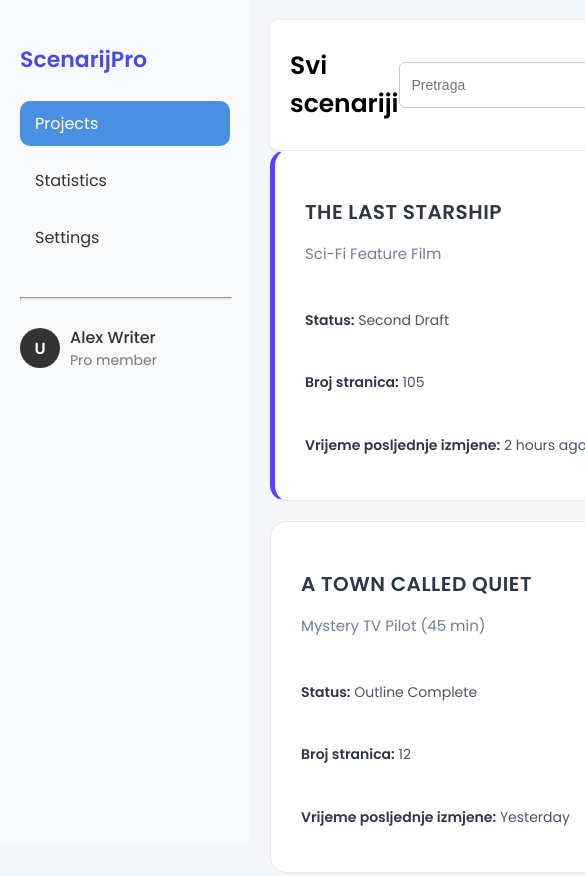
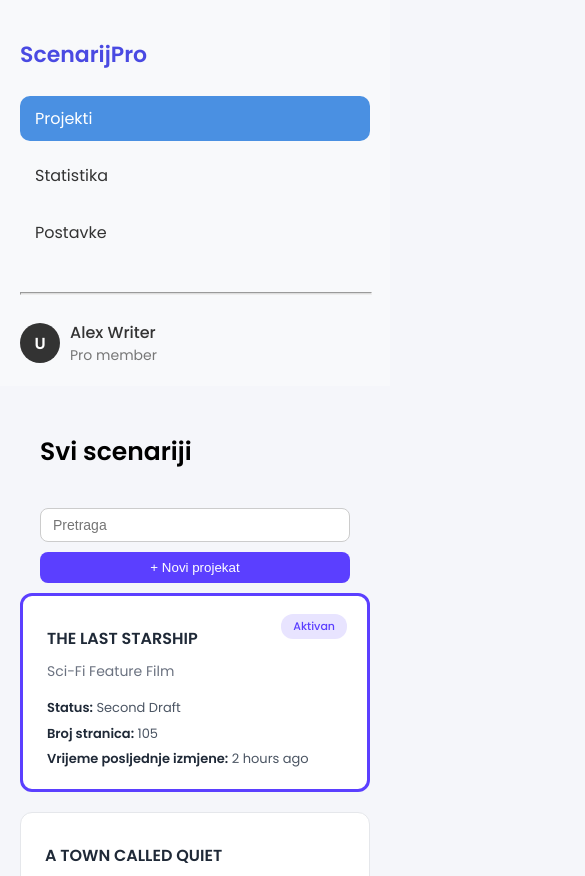
Before and after one commit to emirakurtovic5/ScenarijPro, a plain HTML site: page html/projects.html in a window 390 px wide. Shown: the top 876 px of the page, 585 px wide, since content can reach past the window. Drawn offline with Linux system fonts and the light colour scheme.

Commit message:
Prvi zadatak zavrsen

```diff
--- a/css/projects.css
+++ b/css/projects.css
@@ -1,12 +1,12 @@
-/* Opšti stilovi */
+
 body {
     margin: 0;
-    background-color: #f5f6fa; /* boja pozadine cijele stranice */
+    background-color: #f5f6fa;
     font-family: "Poppins", "Inter", sans-serif;
     display: flex;
 }
 
-/* Sidebar */
+
 .sidebar {
     width: 250px;
     height: 100vh;
@@ -20,7 +20,7 @@ body {
     flex-direction: column;
 }
 
-/* Naslov aplikacije */
+
 .naslov {
     color: #4a4ae2;
     font-size: 22px;
@@ -28,7 +28,7 @@ body {
     margin-bottom: 25px;
 }
 
-/* Navigacija */
+
 .lista {
     list-style: none;
     padding: 0;
@@ -56,7 +56,7 @@ body {
 }
 
 .lista a:hover {
-    background-color: #e5e7eb;
+    background-color: #d0e7ff;
 }
 
 .lista a.aktivno {
@@ -64,7 +64,7 @@ body {
     color: white;
 }
 
-/* Linija razdvajanja */
+
 .linija {
     width: 100%;
     height: 1px;
@@ -72,12 +72,12 @@ body {
     margin: 25px 0 25px 0;
 }
 
-/* Profil korisnika */
+
 .korisnik {
     display: flex;
     align-items: center;
     gap: 10px;
-    /*margin-top: auto; da ostane pri dnu sidebar-a */
+
 }
 
 .slika {
@@ -105,22 +105,19 @@ body {
     margin: 0;
 }
 
-/* Glavni sadržaj */
+
 main {
-    margin-left: 250px; /* širina sidebar-a */
+    margin-left: 250px;
     padding: 20px;
     flex-grow: 1;
 }
 
-/* Header (zaglavlje) */
+
 .header {
     display: flex;
     justify-content: space-between;
     align-items: center;
     padding: 10px 20px;
-    background-color: #fff;
-    border-radius: 8px;
-    box-shadow: 0 1px 4px rgba(0,0,0,0.1);
 }
 
 .naslov1 {
@@ -137,7 +134,7 @@ main {
 .pretraga {
     padding: 8px 12px;
     border: 1px solid #ccc;
-    border-radius: 6px;
+    border-radius: 8px;
     font-size: 14px;
 }
 
@@ -146,7 +143,7 @@ main {
     background-color: #5B3FFF;
     color: white;
     border: none;
-    border-radius: 6px;
+    border-radius: 8px;
     cursor: pointer;
     font-weight: 500;
     transition: background-color 0.3s ease;
@@ -156,20 +153,21 @@ main {
     background-color: #4a34cc;
 }
 
-/* Projects Grid */
+
 .grid {
     display: grid;
     grid-template-columns: repeat(2, 1fr);
     gap: 20px;
+    max-width: 1200px;
 }
 
-/* Opći stil za sve kartice */
+
 .projektna-kartica,
 .aktivna {
     background-color: white;
-    padding: 30px;
-    border-radius: 16px;
-    border: 1px solid #e8e8e8;
+    padding: 20px 24px;
+    border-radius: 12px;
+    border: 1px solid #e5e7eb;
     transition: box-shadow 0.3s ease;
     position: relative;
 }
@@ -179,77 +177,78 @@ main {
     box-shadow: 0 2px 8px rgba(0, 0, 0, 0.05);
 }
 
-/* Aktivna kartica */
+
 .aktivna {
-    border-left: 5px solid #5B3FFF;
+    border: 3px solid #5B3FFF;
 }
 
 .aktivna-oznaka {
     position: absolute;
-    top: 24px;
-    right: 24px;
+    top: 18px;
+    right: 20px;
     background-color: #E8E4FF;
     color: #5B3FFF;
-    padding: 6px 16px;
-    border-radius: 16px;
-    font-size: 13px;
+    padding: 4px 12px;
+    border-radius: 12px;
+    font-size: 11px;
     font-weight: 500;
 }
 
-/* Naslovi projekata */
+
 .naslov-projekta,
 .projektni-naslov {
-    font-size: 20px;
+    font-size: 16px;
     font-weight: 700;
-    color: #2d3748;
+    color: #1f2937;
     text-transform: uppercase;
-    margin-bottom: 10px;
-    letter-spacing: 0.5px;
+    margin-bottom: 6px;
+    line-height: 1.2;
 }
 
-/* Opisi projekata */
+
 .opis-projekta,
 .projektni-opis {
-    color: #718096;
-    font-size: 15px;
-    margin-bottom: 30px;
+    color: #6b7280;
+    font-size: 14px;
+    margin-bottom: 18px;
     font-weight: 400;
+    line-height: 1.3;
 }
 
-/* Detalji projekata */
+
 .detalji-projekta,
 .projektni-detalji {
     display: flex;
     flex-direction: column;
-    gap: 12px;
+    gap: 6px;
 }
 
 .detalji-projekta p,
 .projektni-detalji p {
-    font-size: 14px;
-    color: #4a5568;
-    line-height: 1.6;
+    font-size: 13px;
+    color: #4b5563;
+    line-height: 1.5;
+    margin: 0;
 }
 
 .detalji-projekta strong,
 .projektni-detalji strong {
     font-weight: 600;
-    color: #2d3748;
+    color: #1f2937;
 }
 
-/* Kartica za kreiranje novog scenarija */
+
 .naparaviNovu-projektnuKarticu {
     background-color: white;
-    border: 3px dashed #5B3FFF;
-    border-radius: 16px;
+    border: 2px dashed #5B3FFF;
+    border-radius: 12px;
     display: flex;
     flex-direction: column;
     align-items: center;
     justify-content: center;
     cursor: pointer;
-    min-height: 280px;
+    padding: 60px 20px;
     transition: box-shadow 0.3s ease;
-    padding: 30px;
 }
 
 .naparaviNovu-projektnuKarticu:hover {
@@ -257,21 +256,56 @@ main {
 }
 
 .kreiraj-ikona {
-    font-size: 64px;
+    font-size: 48px;
     color: #5B3FFF;
     font-weight: 300;
-    margin-bottom: 16px;
+    margin-bottom: 12px;
     line-height: 1;
 }
 
 .kreiraj-tekst {
     color: #5B3FFF;
-    font-size: 17px;
+    font-size: 15px;
     font-weight: 500;
 }
 
-/* Responsive Design */
+
 @media screen and (max-width: 750px) {
+    body {
+        flex-direction: column;
+    }
+
+    .sidebar {
+        position: static;
+        width: 100%;
+        height: auto;
+        padding: 20px;
+    }
+
+    main {
+        margin-left: 0;
+        padding: 20px;
+    }
+
+    .header {
+        flex-direction: column;
+        align-items: flex-start;
+        gap: 20px;
+    }
+
+    .zaglavlje-desno {
+        width: 100%;
+        flex-direction: column;
+    }
+
+    .pretraga {
+        width: 100%;
+    }
+
+    .novi-projekat {
+        width: 100%;
+    }
+
     .grid {
         grid-template-columns: 1fr;
     }
--- a/html/projects.html
+++ b/html/projects.html
@@ -4,21 +4,21 @@
     <meta charset="UTF-8">
     <title>ScenarijPro</title>
 
-    <!-- Google Fonts: Poppins i Inter -->
+
     <link href="https://fonts.googleapis.com/css2?family=Inter:wght@400;500;600&family=Poppins:wght@400;500;600&display=swap" rel="stylesheet">
 
-    <!-- Povezivanje CSS fajla -->
+
     <link rel="stylesheet" href="../css/projects.css">
 </head>
 <body>
 
-    <!-- Sidebar -->
+
     <aside class="sidebar">
         <h1 class="naslov">ScenarijPro</h1>
         <ul class="lista">
-            <li><a href="#" class="aktivno">Projects</a></li>
-            <li><a href="#">Statistics</a></li>
-            <li><a href="#">Settings</a></li>
+            <li><a href="#" class="aktivno">Projekti</a></li>
+            <li><a href="#">Statistika</a></li>
+            <li><a href="#">Postavke</a></li>
         </ul>
 
         <hr class="linija">
@@ -32,7 +32,7 @@
         </div>
     </aside>
 
-    <!-- Glavni sadržaj -->
+
     <main>
         <header class="header">
             <h1 class="naslov1">Svi scenariji</h1>
```
